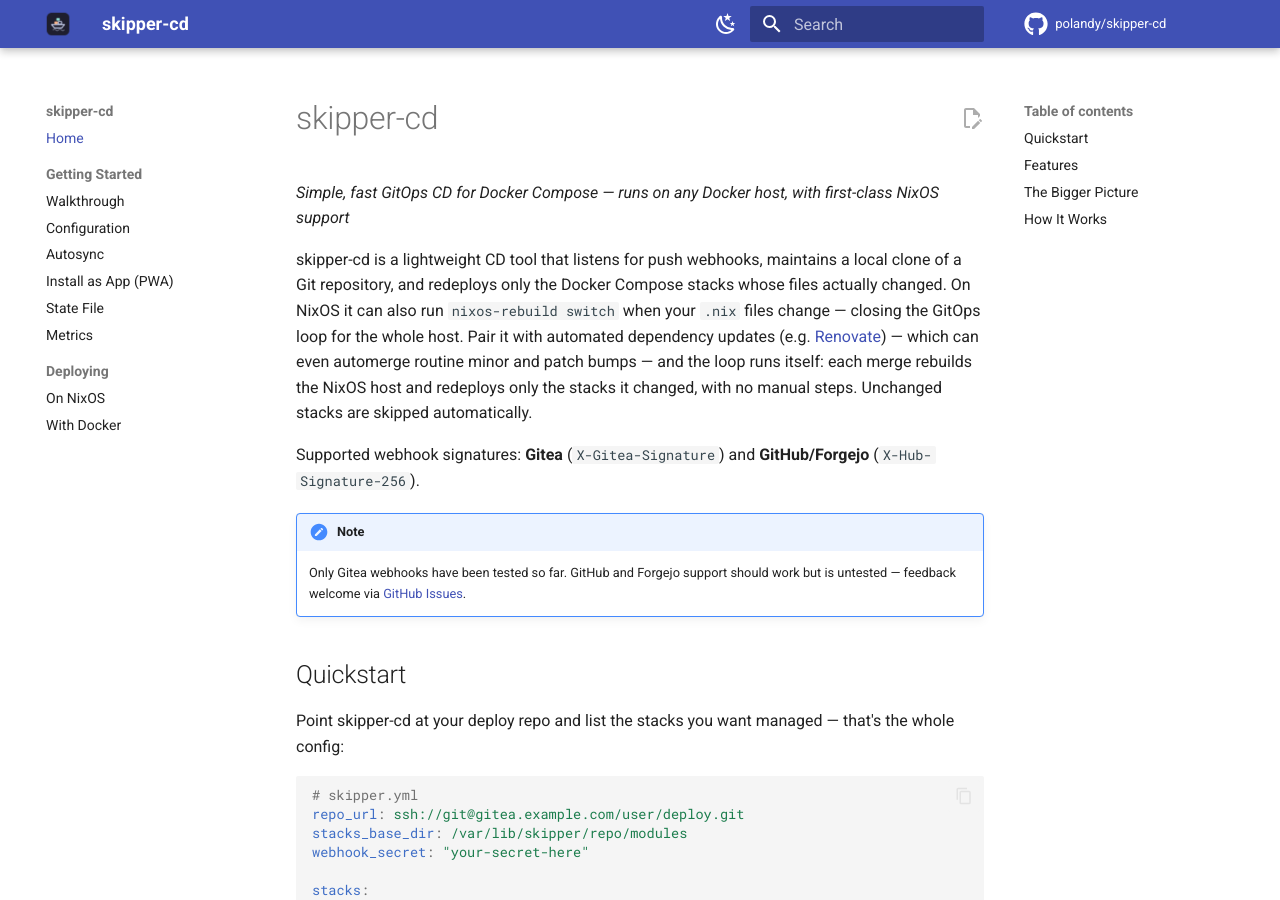
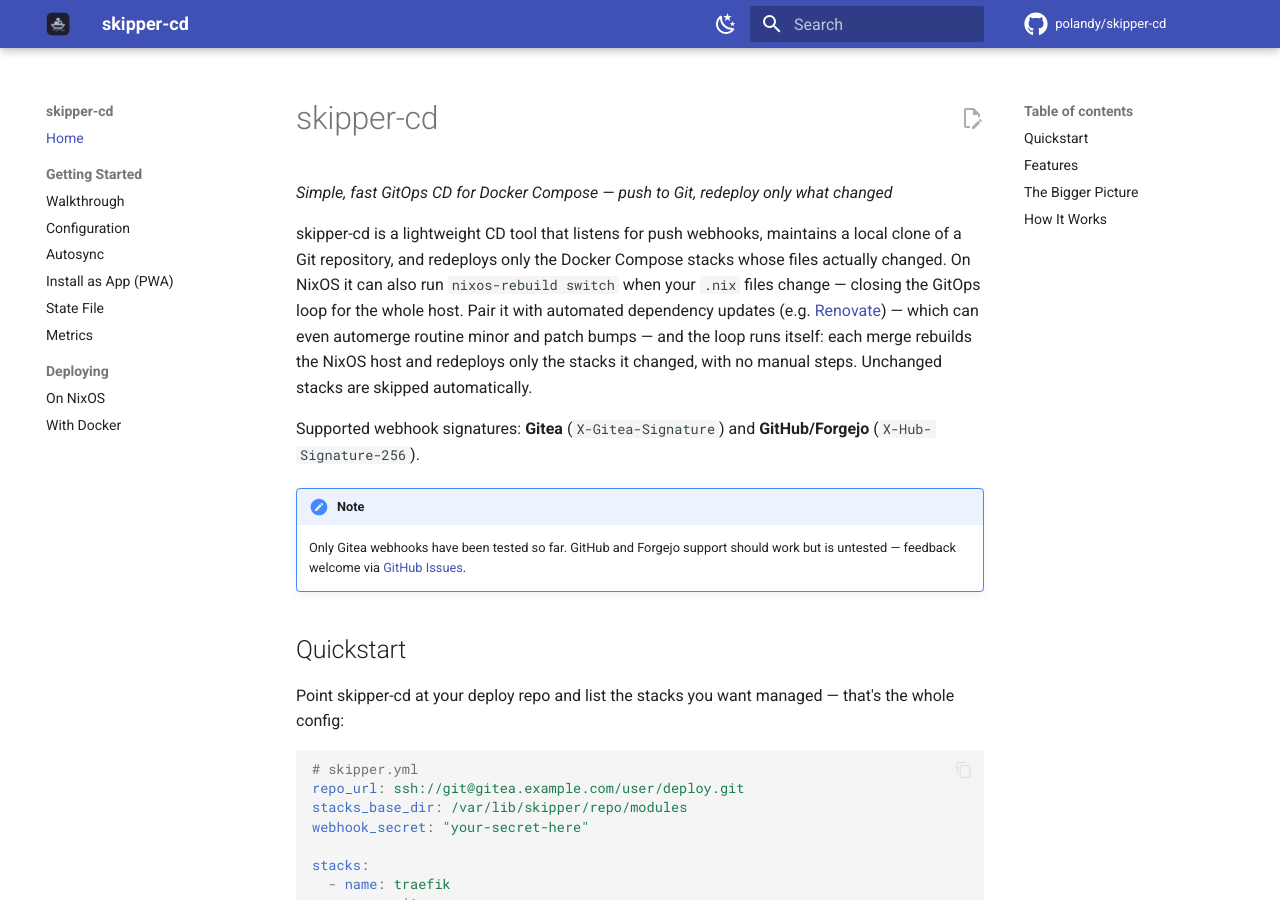
Before and after one commit to polandy/skipper-cd, an MkDocs documentation site: the page built from docs/index.md, in a window 1280 px wide and 900 px high. Built offline with MkDocs 1.6.1 and Material for MkDocs 9.7.7, drawn with Linux system fonts in a browser that asks for light colours; comment, search, counter and statistics services are not loaded.

Commit message:
docs: drop NixOS from the one-liner tagline, lead with the mechanic
A tagline should convert the r/selfhosted majority, who don't run
NixOS; NixOS stays prominent one line down (intro, feature bullet,
Bigger Picture). Lead the one-liner with the actual differentiator —
"push to Git, redeploy only what changed". The flake description keeps
its NixOS mention, since only Nix users read it.

```diff
--- a/docs/index.md
+++ b/docs/index.md
@@ -1,6 +1,6 @@
 # skipper-cd
 
-*Simple, fast GitOps CD for Docker Compose — runs on any Docker host, with first-class NixOS support*
+*Simple, fast GitOps CD for Docker Compose — push to Git, redeploy only what changed*
 
 skipper-cd is a lightweight CD tool that listens for push webhooks, maintains a local clone of a Git repository, and redeploys only the Docker Compose stacks whose files actually changed. On NixOS it can also run `nixos-rebuild switch` when your `.nix` files change — closing the GitOps loop for the whole host. Pair it with automated dependency updates (e.g. [Renovate](https://docs.renovatebot.com/)) — which can even automerge routine minor and patch bumps — and the loop runs itself: each merge rebuilds the NixOS host and redeploys only the stacks it changed, with no manual steps. Unchanged stacks are skipped automatically.
 
--- a/mkdocs.yml
+++ b/mkdocs.yml
@@ -1,5 +1,5 @@
 site_name: skipper-cd
-site_description: Simple, fast GitOps CD for Docker Compose — runs on any Docker host, with first-class NixOS support
+site_description: Simple, fast GitOps CD for Docker Compose — push to Git, redeploy only what changed
 site_url: https://polandy.github.io/skipper-cd/
 repo_url: https://github.com/polandy/skipper-cd
 repo_name: polandy/skipper-cd
```
Also changed, not shown: README.md (+1 -1 lines).
